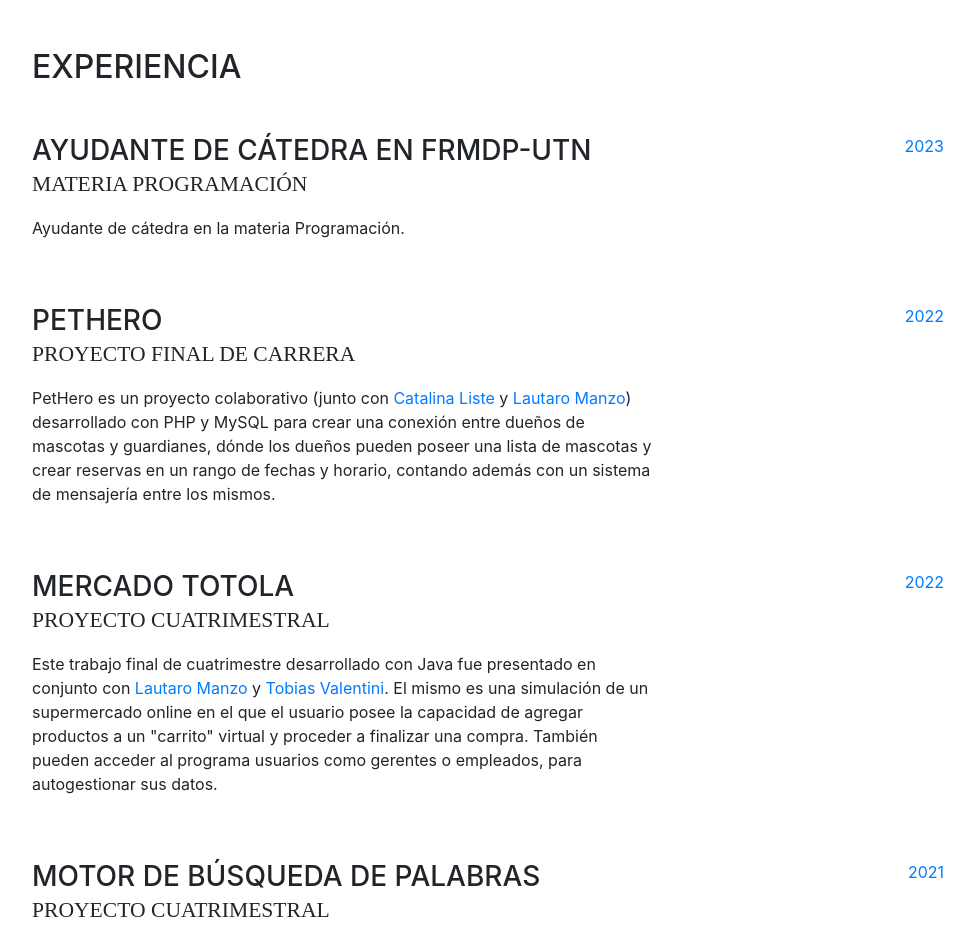
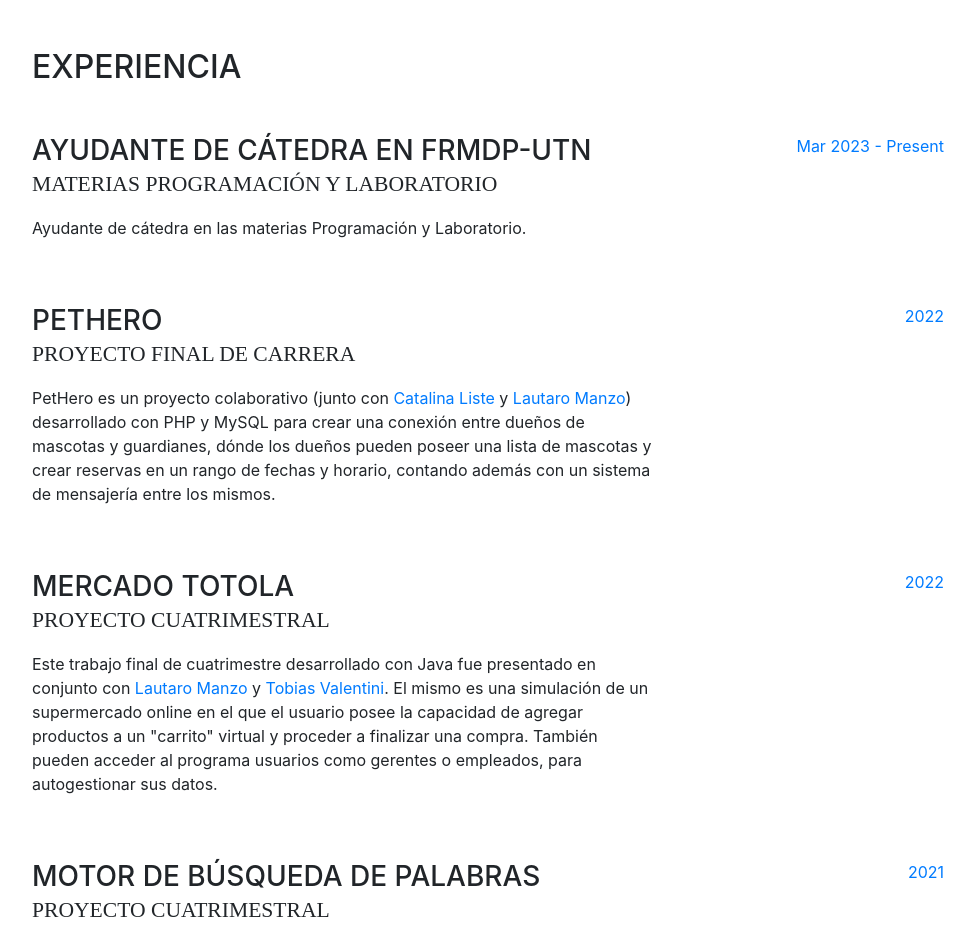
Before and after one commit to ImTobillo/Portfolio, a website with bundled scripts: page index.html in a window 1280 px wide. Shown: the part 800-1736 px from the top of the page, without its empty margins (288-1263 px from the left). Built offline with nearby package versions, Linux system fonts and the light colour scheme; a web font is replaced by a local one.

Commit message:
commit-12

```diff
--- a/index.html
+++ b/index.html
@@ -163,13 +163,13 @@
           <div class="resume-item d-flex flex-column flex-md-row mb-5">
             <div class="resume-content mr-auto">
               <h3 class="mb-0">Ayudante de cátedra en FRMDP-UTN</h3>
-              <div class="subheading mb-3">Materia Programación</div>
+              <div class="subheading mb-3">Materias Programación y Laboratorio</div>
               <p>
-                Ayudante de cátedra en la materia Programación.
+                Ayudante de cátedra en las materias Programación y Laboratorio.
               </p>
             </div>
             <div class="resume-date text-md-right">
-              <span class="text-primary">2023</span>
+              <span class="text-primary">Mar 2023 - Present</span>
             </div>
           </div>
 
```
